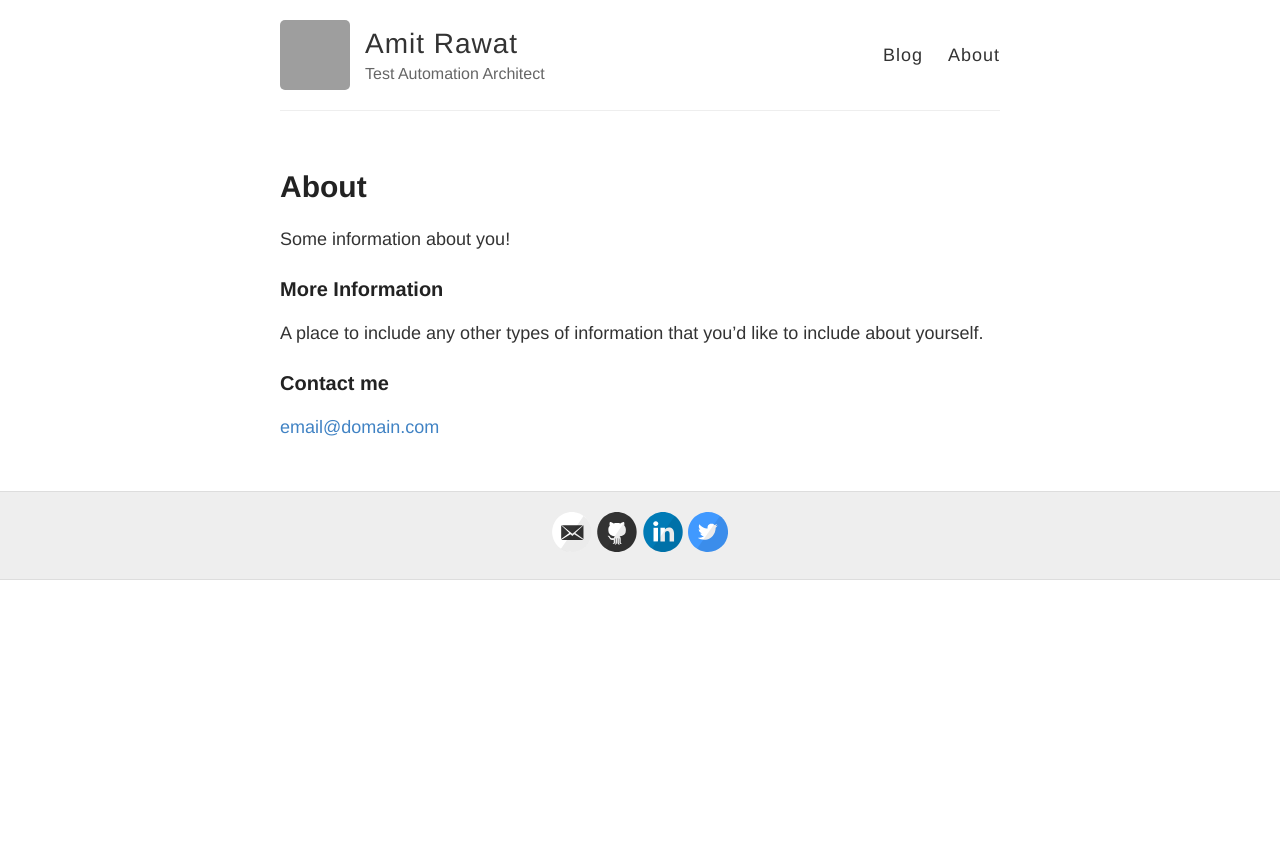
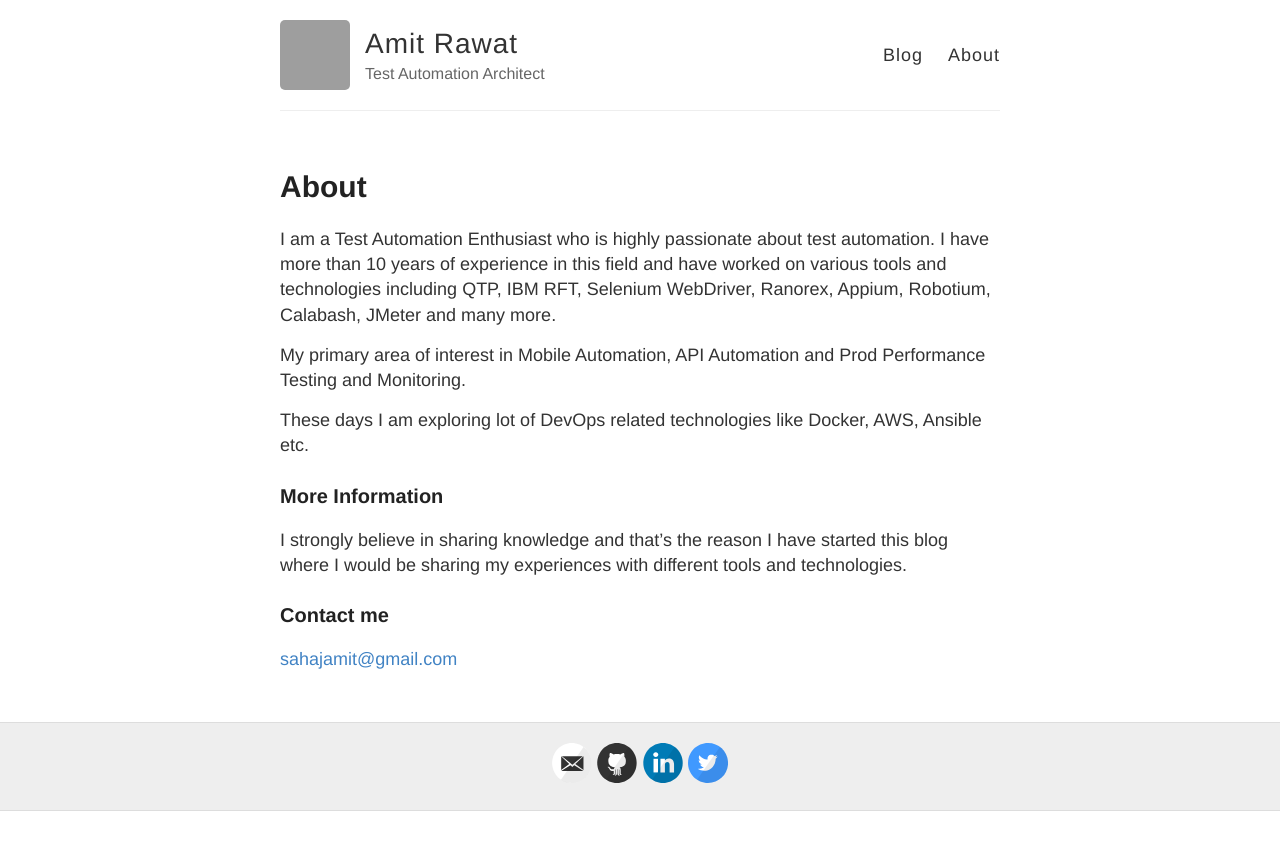
Before and after one commit to sahajamit/sahajamit.github.io, a Jekyll site: the page built from about.md, in a window 1280 px wide. Shown: the top 850 px of the page. Built offline with Jekyll 4.4.1, drawn with Linux system fonts in a browser that asks for light colours; grey boxes are pictures that could not be loaded.

Commit message:
updated about me

```diff
--- a/about.md
+++ b/about.md
@@ -4,12 +4,16 @@ title: About
 permalink: /about/
 ---
 
-Some information about you!
+I am a Test Automation Enthusiast who is highly passionate about test automation. I have more than 10 years of experience in this field and have worked on various tools and technologies including QTP, IBM RFT, Selenium WebDriver, Ranorex, Appium, Robotium, Calabash, JMeter and many more.
+
+My primary area of interest in Mobile Automation, API Automation and Prod Performance Testing and Monitoring.
+
+These days I am exploring lot of DevOps related technologies like Docker, AWS, Ansible etc.
 
 ### More Information
 
-A place to include any other types of information that you'd like to include about yourself.
+I strongly believe in sharing knowledge and that's the reason I have started this blog where I would be sharing my experiences with different tools and technologies.
 
 ### Contact me
 
-[email@domain.com](mailto:email@domain.com)
+[sahajamit@gmail.com](mailto:sahajamit@gmail.com)
```
